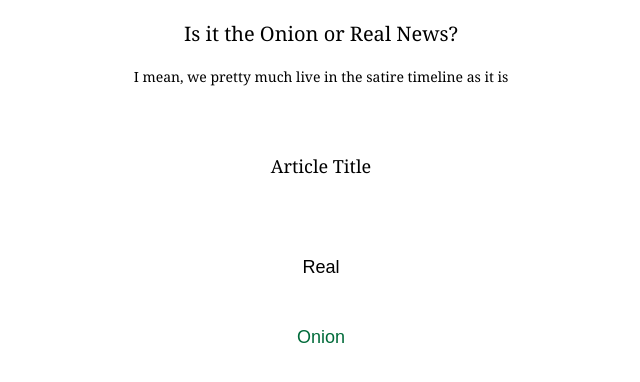
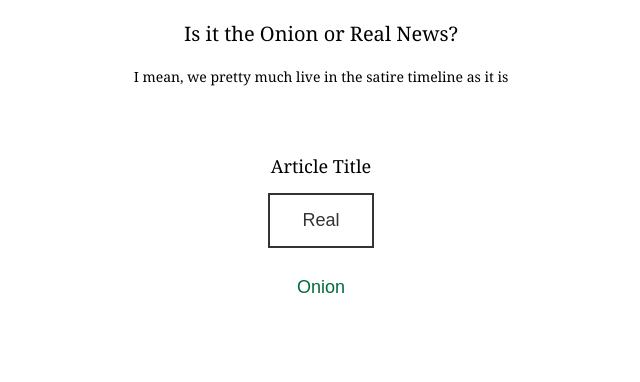
Before and after one commit to ArshSiddiqui/TheOnionOrNot, a plain HTML site: page index.html in a window 1280 px wide. Shown: the whole page, without its empty margins (319-959 px from the left). Drawn offline with nearby package versions, Linux system fonts and the light colour scheme.

Commit message:
Update index.html

```diff
--- a/index.html
+++ b/index.html
@@ -20,20 +20,45 @@
         			text-align: center;
         			height: 20px;
         			padding-top:50px
+				transform: translate(-50%, -50%);
       			}
+
 			#btnreal{
 				border: none;
-        			display: inline-block;
 				background-color: #FFFFFF;
+				cursor: pointer;
+			}
+			a{
+				display: block;
 				font-size: 18px;
+				border: 2px solid #333;
+				color: #333;
+				text-decoration: none;
 				padding: 15px 32px;
+				position: relative;
+				transition: all .35s;
 			}
-      			#btnreal:hover{
-        			border: none;
-        			display: inline-block;
+			a span{
+				position: relative;
+				z-index: 2;
+			}
+			a:after{
+				position: absolute;
+				content: "";
+				top: 0;
+				left: 0;
+				width: 0;
+				height: 100%;
 				background-color: #000000;
+				transition: all .35s;
+			}
+			a:hover{
 				color: #FFFFFF;
 			}
+			a:hover:after{
+				width: 100%
+			}
+
       			.TheOnion{
         			text-align: center;
         			height: 20px;
@@ -46,6 +71,7 @@
         			color: #006B3A;
        				font-size: 18px;
 				padding: 15px 32px;
+				cursor: pointer;
       			}
       			#btnonion:hover{
         			border: none;
@@ -64,7 +90,7 @@
 				background-color: #FFFFFF;
       			}
     		</style>
-    		<script src="http://ajax.googleapis.com/ajax/libs/jquery/1.7.1/jquery.min.js" type="text/javascript"></script>
+    		<script src="https://ajax.googleapis.com/ajax/libs/jquery/1.7.1/jquery.min.js" type="text/javascript"></script>
 	</head>
 
   	<body>
@@ -73,7 +99,7 @@
   	</body>
   		<p id="artitle">Article Title</p>
   		<div class="RealWorld">
-    			<button id="btnreal">Real</button>
+    			<button id="btnreal"><a href="#"><span>Real</span></a></button>
   		</div>
   		<div class="TheOnion">
     			<button id="btnonion">Onion</button>
```
Lines whose indentation alone changed are shown as unchanged.
